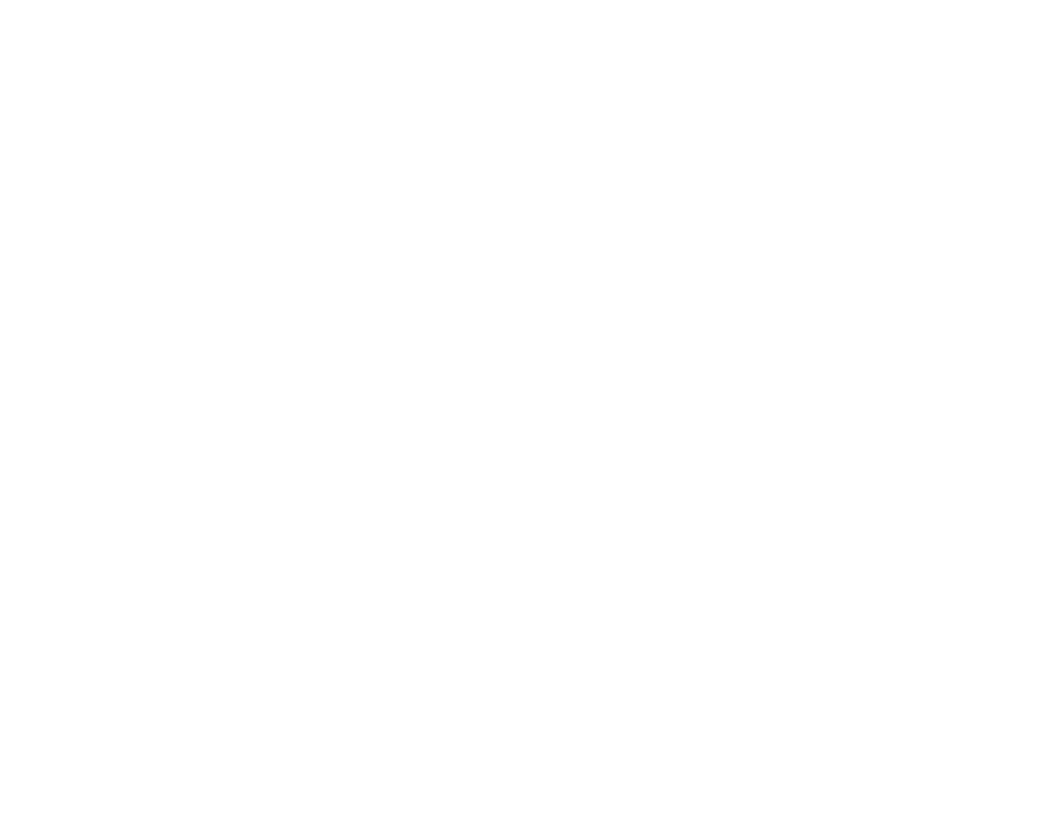
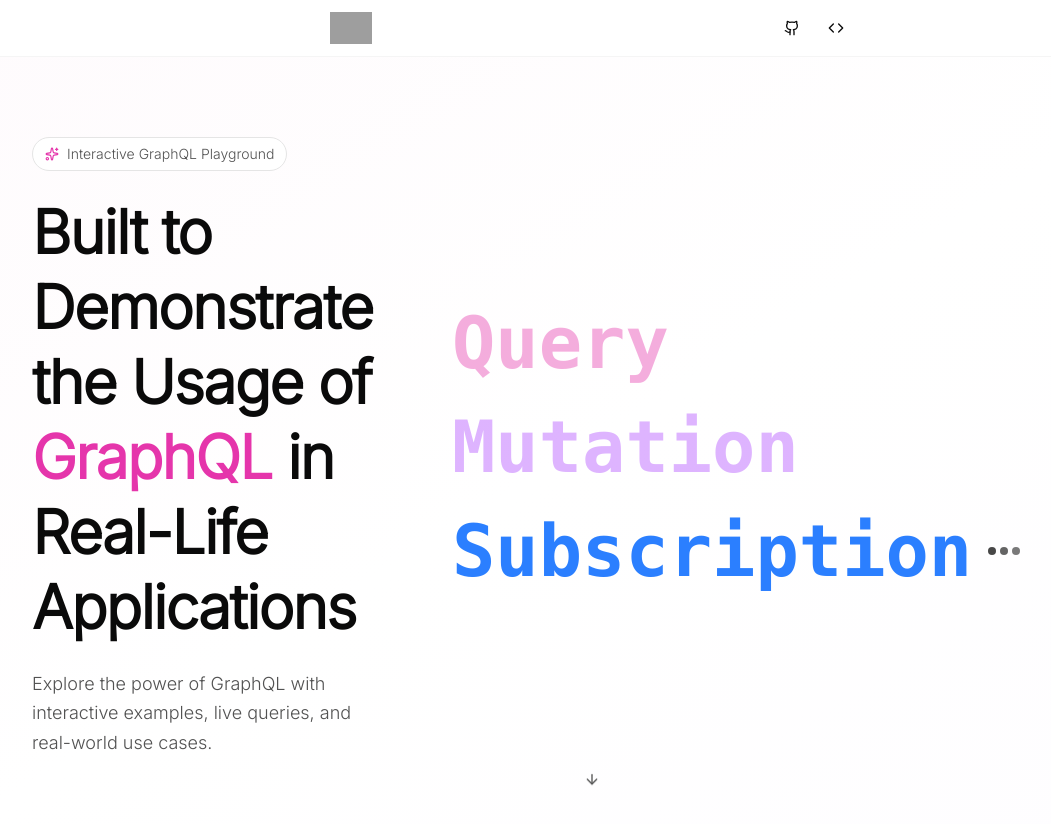
Before and after one commit to abde1khaliq/graphql-playground, a Next.js app: page / in a window 1280 px wide. Shown: the top 824 px of the page, without its empty margins (48-1099 px from the left). Before the commit the page ends 800 px from the top, so only its background shows below. Built offline with nearby package versions, Linux system fonts and the light colour scheme; grey boxes are pictures that could not be loaded.

Commit message:
Add Hero & Header Components

```diff
--- a/app/globals.css
+++ b/app/globals.css
@@ -3,11 +3,6 @@
 @import "shadcn/tailwind.css";
 
 @custom-variant dark (&:is(.dark *));
-
-* {
-  padding: 0;
-  margin: 0;
-}
 
 @theme inline {
   --radius-sm: calc(var(--radius) - 4px);
--- a/app/layout.tsx
+++ b/app/layout.tsx
@@ -1,10 +1,17 @@
 import type { Metadata } from "next";
-import { Inter } from "next/font/google";
+import { Inter, Fira_Code } from "next/font/google";
 import "./globals.css";
 
 const inter = Inter({
   variable: "--font-inter",
   subsets: ["latin"],
+  weight: ["300"],
+});
+
+const fira_code = Fira_Code({
+  variable: "--font-fira_code",
+  subsets: ["latin"],
+  weight: ["300"],
 });
 
 export const metadata: Metadata = {
@@ -20,7 +27,9 @@ export default function RootLayout({
 }>) {
   return (
     <html lang="en">
-      <body className={`${inter.className} antialiased`}>{children}</body>
+      <body className={`${inter.className} ${fira_code.variable} antialiased`}>
+        {children}
+      </body>
     </html>
   );
 }
--- a/app/page.tsx
+++ b/app/page.tsx
@@ -1,3 +1,5 @@
+import VHome from "@/components/VHome";
+
 export default function Home() {
-  return;
+  return <VHome />;
 }
--- /dev/null
+++ b/components/Header.tsx
@@ -0,0 +1,42 @@
+import { Github, Code } from "lucide-react";
+import { Button } from "@/components/ui/button";
+
+const Header = () => {
+  return (
+    <header className="z-50 w-full border-b border-neutral-100 backdrop-blur supports-backdrop-filter:bg-background/60">
+      <div className="flex h-14 items-center justify-evenly gap-6">
+        <div className="flex items-center">
+          <img
+            src="https://i.postimg.cc/qRbwX8Tk/graphql-Playgroud-logo.png"
+            alt="GraphQL Playground"
+            className="h-8"
+          />
+        </div>
+        <div className="flex items-center gap-2">
+          <Button variant="ghost" size="icon" asChild>
+            <a
+              href="https://github.abde1khaliqcom/"
+              target="_blank"
+              rel="noreferrer"
+            >
+              <Github className="h-5 w-5" />
+              <span className="sr-only">GitHub</span>
+            </a>
+          </Button>
+          <Button variant="ghost" size="icon" asChild>
+            <a
+              href="https://github.com/abde1khaliq/graphql-playground"
+              target="_blank"
+              rel="noreferrer"
+            >
+              <Code className="h-5 w-5" />
+              <span className="sr-only">Github Repository</span>
+            </a>
+          </Button>
+        </div>
+      </div>
+    </header>
+  );
+};
+
+export default Header;
--- /dev/null
+++ b/components/Hero.tsx
@@ -0,0 +1,97 @@
+"use client";
+import { Sparkles, ArrowDown } from "lucide-react";
+import { useEffect, useState } from "react";
+import { Button } from "@/components/ui/button";
+
+const Hero = () => {
+  const features = [
+    { label: "Query", color: "text-[#e535ab]" },
+    { label: "Mutation", color: "text-purple-500" },
+    { label: "Subscription", color: "text-blue-500" },
+  ];
+  const [activeIndex, setActiveIndex] = useState(0);
+
+  useEffect(() => {
+    const interval = setInterval(() => {
+      setActiveIndex((prev) => (prev + 1) % features.length);
+    }, 2000);
+    return () => clearInterval(interval);
+  }, []);
+
+  return (
+    <section className="border-b border-neutral-100 p-20 relative overflow-hidden">
+      {/* Subtle background gradient */}
+      <div className="absolute inset-0 bg-linear-to-br from-pink-50/30 via-transparent to-purple-50/20 pointer-events-none"></div>
+      <div className="flex items-center justify-between gap-16 relative z-10">
+        <div className="max-w-187.5 flex flex-col items-start">
+          {/* Badge */}
+          <div className="inline-flex items-center gap-2 rounded-full border bg-white px-3 py-1.5 text-sm mb-6">
+            <Sparkles className="h-3.5 w-3.5 text-[#e535ab]" />
+            <span className="text-neutral-600">
+              Interactive GraphQL Playground
+            </span>
+          </div>
+          <h1 className="text-6xl font-bold mb-6 leading-tight tracking-tight">
+            Built to Demonstrate the Usage of{" "}
+            <span className="text-[#e535ab]">GraphQL</span> in <br />
+            Real-Life Applications
+          </h1>
+          <p className="text-lg text-neutral-600 leading-relaxed font-light max-w-125">
+            Explore the power of GraphQL with interactive examples, live
+            queries, and real-world use cases.
+          </p>
+        </div>
+        {/* Animated GraphQL Operations */}
+        <div className="flex flex-col gap-8 min-w-175">
+          {features.map((feature, index) => (
+            <div
+              key={feature.label}
+              className={`transition-all duration-500 ${
+                index === activeIndex
+                  ? "scale-100 opacity-100"
+                  : "scale-100 opacity-40"
+              }`}
+            >
+              <div className="flex items-center gap-4">
+                <div
+                  className={`text-7xl font-bold font-mono ${feature.color} transition-all duration-500`}
+                >
+                  {feature.label}
+                </div>
+                {index === activeIndex && (
+                  <div className="flex gap-1">
+                    <div
+                      className="w-2 h-2 rounded-full bg-current animate-pulse"
+                      style={{ animationDelay: "0ms" }}
+                    ></div>
+                    <div
+                      className="w-2 h-2 rounded-full bg-current animate-pulse"
+                      style={{ animationDelay: "150ms" }}
+                    ></div>
+                    <div
+                      className="w-2 h-2 rounded-full bg-current animate-pulse"
+                      style={{ animationDelay: "300ms" }}
+                    ></div>
+                  </div>
+                )}
+              </div>
+            </div>
+          ))}
+        </div>
+      </div>
+
+      {/* Scroll Down Button */}
+      <div className="absolute bottom-8 left-1/2 transform -translate-x-1/2 z-20">
+        <Button
+          variant="ghost"
+          size="icon"
+          className="rounded-full w-12 h-12 animate-bounce hover:bg-white/50"
+        >
+          <ArrowDown className="h-5 w-5 text-neutral-600" />
+        </Button>
+      </div>
+    </section>
+  );
+};
+
+export default Hero;
--- a/components/VHome.tsx
+++ b/components/VHome.tsx
@@ -1,5 +1,13 @@
+import Header from "./Header";
+import Hero from "./Hero";
+
 const VHome = () => {
-  return <></>;
+  return (
+    <>
+      <Header />
+      <Hero />
+    </>
+  );
 };
 
 export default VHome;
--- /dev/null
+++ b/components/ui/button.tsx
@@ -0,0 +1,64 @@
+import * as React from "react"
+import { cva, type VariantProps } from "class-variance-authority"
+import { Slot } from "radix-ui"
+
+import { cn } from "@/lib/utils"
+
+const buttonVariants = cva(
+  "inline-flex items-center justify-center gap-2 whitespace-nowrap rounded-md text-sm font-medium transition-all disabled:pointer-events-none disabled:opacity-50 [&_svg]:pointer-events-none [&_svg:not([class*='size-'])]:size-4 shrink-0 [&_svg]:shrink-0 outline-none focus-visible:border-ring focus-visible:ring-ring/50 focus-visible:ring-[3px] aria-invalid:ring-destructive/20 dark:aria-invalid:ring-destructive/40 aria-invalid:border-destructive",
+  {
+    variants: {
+      variant: {
+        default: "bg-primary text-primary-foreground hover:bg-primary/90",
+        destructive:
+          "bg-destructive text-white hover:bg-destructive/90 focus-visible:ring-destructive/20 dark:focus-visible:ring-destructive/40 dark:bg-destructive/60",
+        outline:
+          "border bg-background shadow-xs hover:bg-accent hover:text-accent-foreground dark:bg-input/30 dark:border-input dark:hover:bg-input/50",
+        secondary:
+          "bg-secondary text-secondary-foreground hover:bg-secondary/80",
+        ghost:
+          "hover:bg-accent hover:text-accent-foreground dark:hover:bg-accent/50",
+        link: "text-primary underline-offset-4 hover:underline",
+      },
+      size: {
+        default: "h-9 px-4 py-2 has-[>svg]:px-3",
+        xs: "h-6 gap-1 rounded-md px-2 text-xs has-[>svg]:px-1.5 [&_svg:not([class*='size-'])]:size-3",
+        sm: "h-8 rounded-md gap-1.5 px-3 has-[>svg]:px-2.5",
+        lg: "h-10 rounded-md px-6 has-[>svg]:px-4",
+        icon: "size-9",
+        "icon-xs": "size-6 rounded-md [&_svg:not([class*='size-'])]:size-3",
+        "icon-sm": "size-8",
+        "icon-lg": "size-10",
+      },
+    },
+    defaultVariants: {
+      variant: "default",
+      size: "default",
+    },
+  }
+)
+
+function Button({
+  className,
+  variant = "default",
+  size = "default",
+  asChild = false,
+  ...props
+}: React.ComponentProps<"button"> &
+  VariantProps<typeof buttonVariants> & {
+    asChild?: boolean
+  }) {
+  const Comp = asChild ? Slot.Root : "button"
+
+  return (
+    <Comp
+      data-slot="button"
+      data-variant={variant}
+      data-size={size}
+      className={cn(buttonVariants({ variant, size, className }))}
+      {...props}
+    />
+  )
+}
+
+export { Button, buttonVariants }
```
Also changed, not shown: public/graphqlPlaygroud_logo.png (added).
